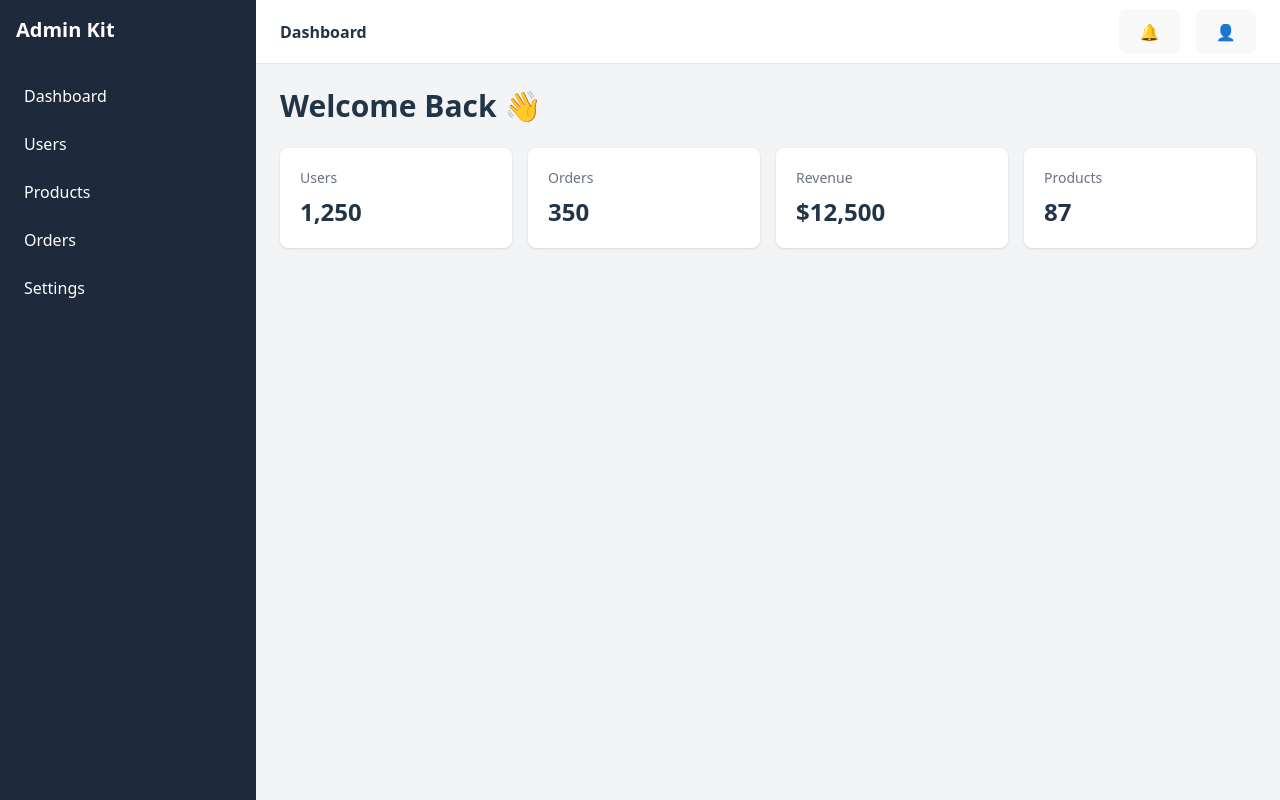
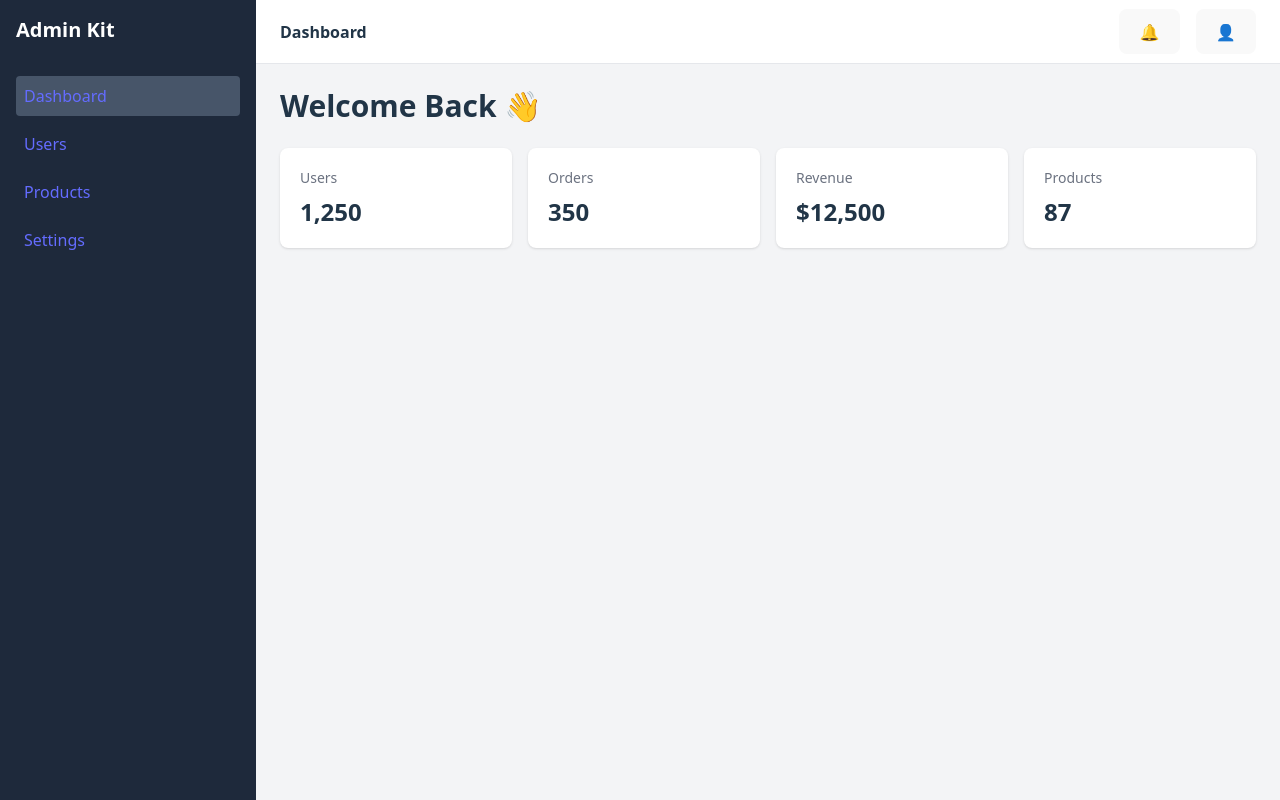
Before and after one commit to knightmaster11/react-admin-ui-kit, a React (Vite) app: page / in a window 1280 px wide. Built offline with nearby package versions, Linux system fonts and the light colour scheme.

Commit message:
feat: add active sidebar navigation

```diff
--- a/src/components/Siderbar.jsx
+++ b/src/components/Siderbar.jsx
@@ -1,12 +1,25 @@
+import { NavLink } from "react-router-dom";
+
+
 export default function Sidebar() {
 const menus = [
-    "Dashboard",
-    "Users",
-    "Products",
-    "Orders",
-    "Settings",
+  {
+    name: "Dashboard",
+    path: "/",
+  },
+  {
+    name: "Users",
+    path: "/users",
+  },
+  {
+    name: "Products",
+    path: "/products",
+  },
+  {
+    name: "Settings",
+    path: "/settings",
+  },
 ];
-
   return (
     <aside className="w-64 bg-slate-800 text-white min-h-screen p-4">
       <h1 className="text-xl font-bold mb-8">
@@ -15,11 +28,19 @@ export default function Sidebar() {
 
       <ul className="space-y-2">
   {menus.map((menu) => (
-          <li
-            key={menu}
-            className="p-2 rounded hover:bg-slate-700 cursor-pointer"
+    <li key={menu.path}>
+      <NavLink
+        to={menu.path}
+        className={({ isActive }) =>
+          `block p-2 rounded ${
+            isActive
+              ? "bg-slate-600"
+              : "hover:bg-slate-700"
+          }`
+        }
       >
-            {menu}
+        {menu.name}
+      </NavLink>
     </li>
   ))}
 </ul>
```
Lines whose indentation alone changed are shown as unchanged.
